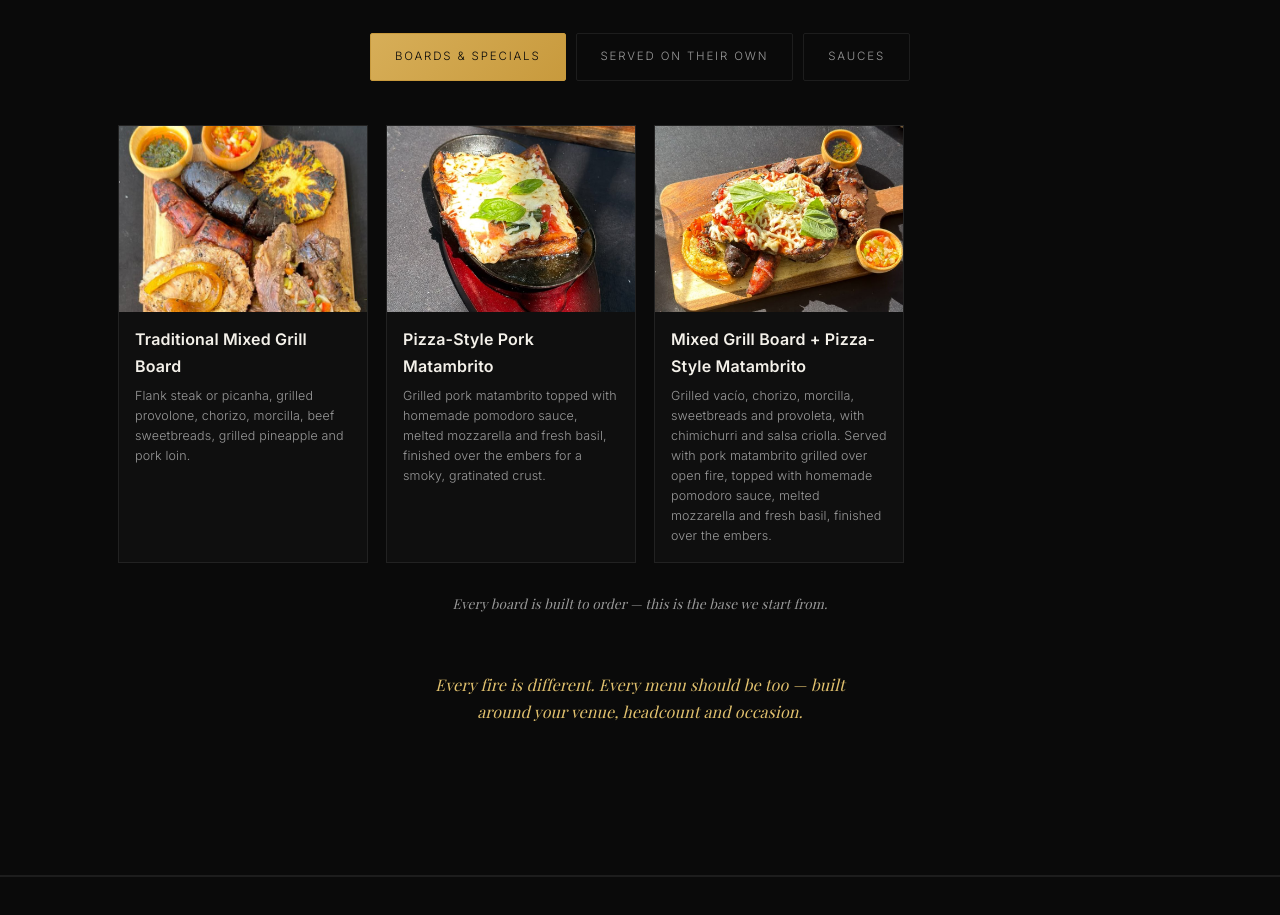
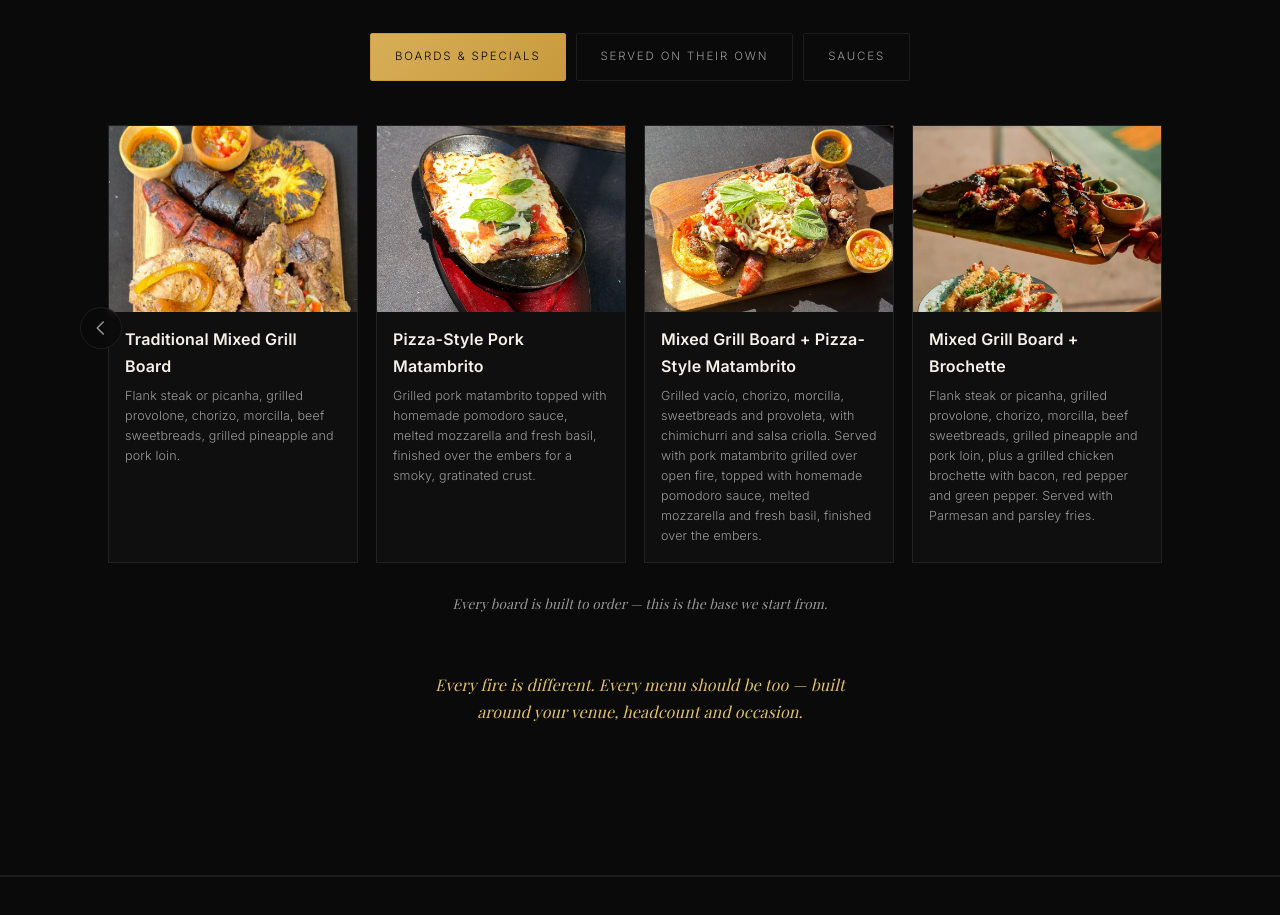
Before and after one commit to lucasbolchini-a11y/jlbchefweb, a plain HTML site: page index.html in a window 1280 px wide. Shown: the part 3400-4315 px from the top of the page. Drawn offline with nearby package versions, Linux system fonts and the light colour scheme; a web font is replaced by a local one.

Commit message:
mixed grill board

```diff
--- a/index.html
+++ b/index.html
@@ -262,6 +262,11 @@
               <h4 class="menu-slide__name">Mixed Grill Board + Pizza-Style Matambrito</h4>
               <p class="menu-slide__desc">Grilled vacío, chorizo, morcilla, sweetbreads and provoleta, with chimichurri and salsa criolla. Served with pork matambrito grilled over open fire, topped with homemade pomodoro sauce, melted mozzarella and fresh basil, finished over the embers.</p>
             </li>
+            <li class="menu-slide">
+              <img class="menu-slide__img" src="assets/img/board-brochette.jpg" alt="Traditional Argentine mixed grill board with a grilled chicken brochette, served with Parmesan and parsley fries" loading="lazy" decoding="async" width="900" height="675">
+              <h4 class="menu-slide__name">Mixed Grill Board + Brochette</h4>
+              <p class="menu-slide__desc">Flank steak or picanha, grilled provolone, chorizo, morcilla, beef sweetbreads, grilled pineapple and pork loin, plus a grilled chicken brochette with bacon, red pepper and green pepper. Served with Parmesan and parsley fries.</p>
+            </li>
           </ul>
           <p class="menu-panel__note">Every board is built to order — this is the base we start from.</p>
         </div>
```
Also changed, not shown: assets/img/board-brochette.jpg (added).
